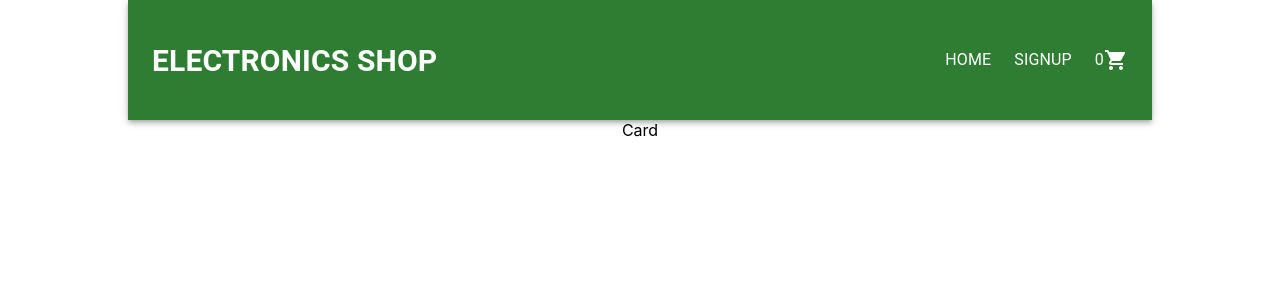
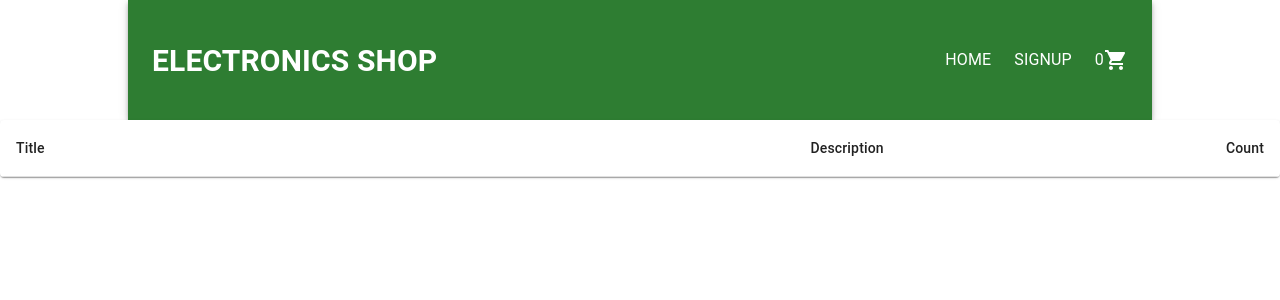
Before and after one commit to irem-koc/store-app, a React (Create React App) app: page /card in a window 1280 px wide. Shown: the top 300 px of the page. Built offline with nearby package versions, Linux system fonts and the light colour scheme.

Commit message:
added funcionality to card item component

```diff
--- a/src/components/Card/Card.jsx
+++ b/src/components/Card/Card.jsx
@@ -1,9 +1,39 @@
-import React from 'react'
-import "./Card.css"
+import React, { useContext } from "react";
+
+import Table from "@mui/material/Table";
+
+import Paper from "@mui/material/Paper";
+import TableHead from "@mui/material/TableHead";
+import TableContainer from "@mui/material/TableContainer";
+import "./Card.css";
+import { Context } from "../../context/Context";
+import CardItem from "../CardItem/CardItem";
+import { TableCell, TableRow } from "@mui/material";
 const Card = () => {
-  return (
-    <div>Card</div>
-  )
-}
+    const { cart, setCart } = useContext(Context);
+    return (
+        <TableContainer component={Paper}>
+            <Table sx={{ minWidth: 650 }} aria-label="simple table">
+                <TableHead>
+                    <TableRow>
+                        <TableCell>Title</TableCell>
+                        <TableCell align="right">Description</TableCell>
+                        <TableCell align="right">Count</TableCell>
+                        {/*<TableCell align="right">Carbs&nbsp;(g)</TableCell>
+                        <TableCell align="right">Protein&nbsp;(g)</TableCell> */}
+                    </TableRow>
+                </TableHead>
+                {cart.map((item, i) => (
+                    <CardItem
+                        key={i}
+                        item={item}
+                        cart={cart}
+                        setCart={setCart}
+                    />
+                ))}
+            </Table>
+        </TableContainer>
+    );
+};
 
-export default Card
+export default Card;
--- a/src/components/CardItem/CardItem.jsx
+++ b/src/components/CardItem/CardItem.jsx
@@ -1,9 +1,27 @@
-import React from 'react'
-import './CardItem.css'
-const CardItem = () => {
-  return (
-    <div>CardItem</div>
-  )
-}
+import React from "react";
+import TableBody from "@mui/material/TableBody";
+import TableCell from "@mui/material/TableCell";
+import TableRow from "@mui/material/TableRow";
+import "./CardItem.css";
 
-export default CardItem
+const CardItem = ({ item }) => {
+    return (
+        <TableBody>
+            <TableRow
+                sx={{
+                    "&:last-child td, &:last-child th": {
+                        border: 0,
+                    },
+                }}
+            >
+                <TableCell component="th" scope="row">
+                    {item.title}
+                </TableCell>
+                <TableCell align="right">{item.description}</TableCell>
+                <TableCell align="right">{item.count}</TableCell>
+            </TableRow>
+        </TableBody>
+    );
+};
+
+export default CardItem;
--- a/src/components/ProductItem/ProductItem.jsx
+++ b/src/components/ProductItem/ProductItem.jsx
@@ -1,4 +1,4 @@
-import * as React from "react";
+import React, { useContext } from "react";
 import Card from "@mui/material/Card";
 import CardContent from "@mui/material/CardContent";
 import CardMedia from "@mui/material/CardMedia";
@@ -6,7 +6,24 @@ import Typography from "@mui/material/Typography";
 import { Button, CardActionArea, CardActions, Divider } from "@mui/material";
 
 import "./ProductItem.css";
+import { Context } from "../../context/Context";
+
 const ProductItem = ({ product }) => {
+    const { cart, setCart } = useContext(Context);
+    const handleCart = () => {
+        if (cart.find((item) => item.id === product.id)) {
+            setCart(
+                cart.map((item) =>
+                    item.id === product.id
+                        ? { ...item, count: item.count + 1 }
+                        : item
+                )
+            );
+        } else {
+            setCart([...cart, { ...product, count: 1 }]);
+        }
+    };
+    console.log(cart);
     return (
         <Card className="card-item" sx={{ width: 300 }}>
             <CardActionArea>
@@ -30,7 +47,9 @@ const ProductItem = ({ product }) => {
                 <Divider />
             </CardActionArea>
             <CardActions>
-                <Button variant="contained">Add to Card</Button>
+                <Button onClick={handleCart} variant="contained">
+                    Add to Card
+                </Button>
             </CardActions>
         </Card>
     );
--- a/src/context/Context.js
+++ b/src/context/Context.js
@@ -4,8 +4,8 @@ export const Context = createContext();
 
 const ContextProvider = ({ children }) => {
     const [data, setData] = useState([]);
-
-    const values = { data, setData };
+    const [cart, setCart] = useState([]);
+    const values = { data, setData, cart, setCart };
     return <Context.Provider value={values}>{children}</Context.Provider>;
 };
 export default ContextProvider;
```
